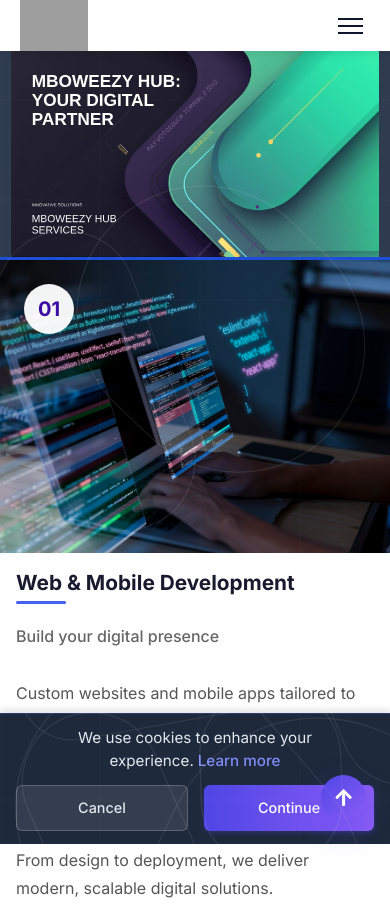
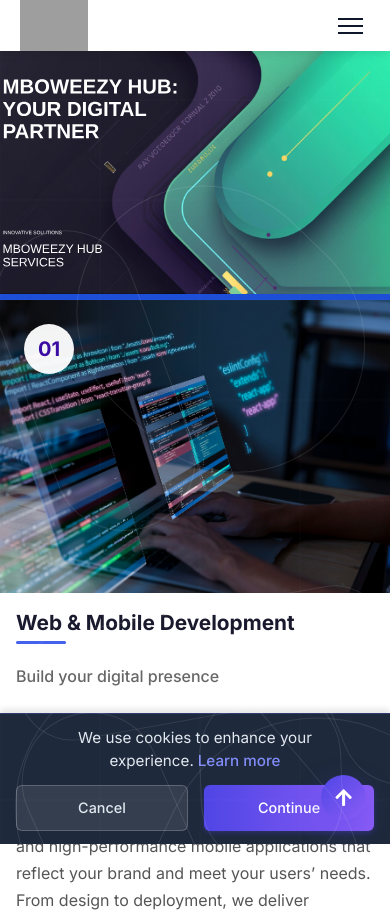
Before and after one commit to mbowenitj/mboweezyhub, a Next.js app: page /services in a window 390 px wide. Shown: the top 912 px of the page. Built offline with nearby package versions, Linux system fonts and the light colour scheme; grey boxes are pictures that could not be loaded.

Commit message:
styling adjusted

```diff
--- a/src/app/styles/components/ServiceDetailCard.module.css
+++ b/src/app/styles/components/ServiceDetailCard.module.css
@@ -538,11 +538,11 @@
   }
   .sectionHeader {
     height: auto;
-    min-height: 210px;
+    min-height: 250px;
     background-position: center top;
-    background-size: contain;
+    background-size: cover;
     padding: 1.5rem;
-    border-bottom: solid 3px var(--primary-dark);
+    border-bottom: solid 6px var(--primary-dark);
   }
 }
 
```
